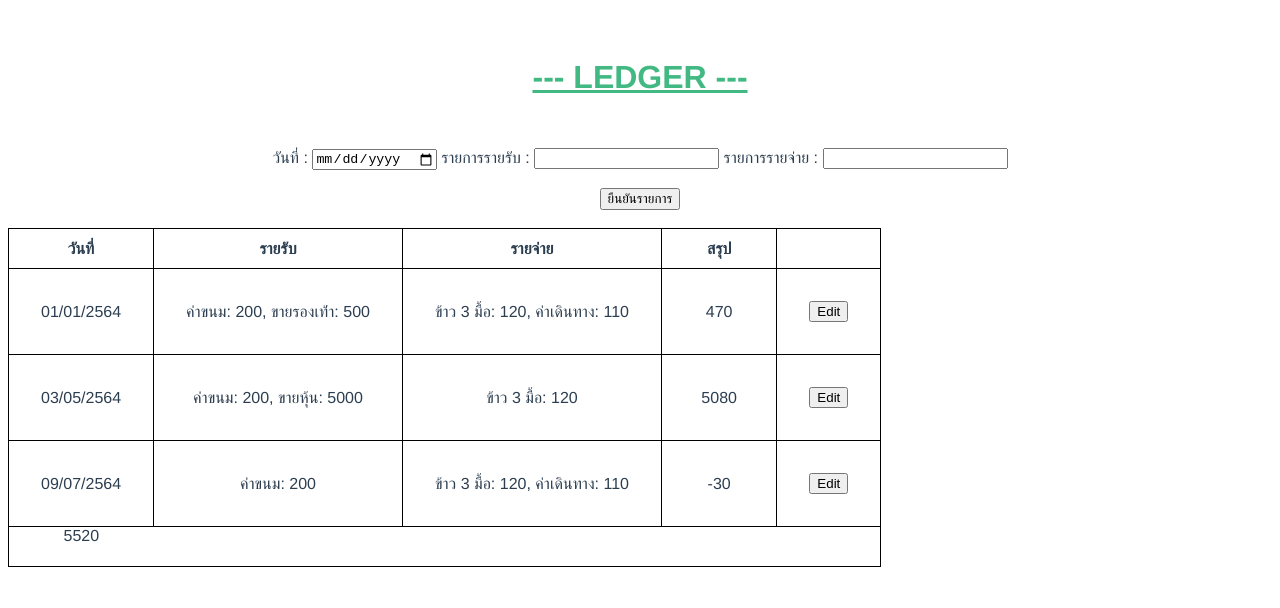
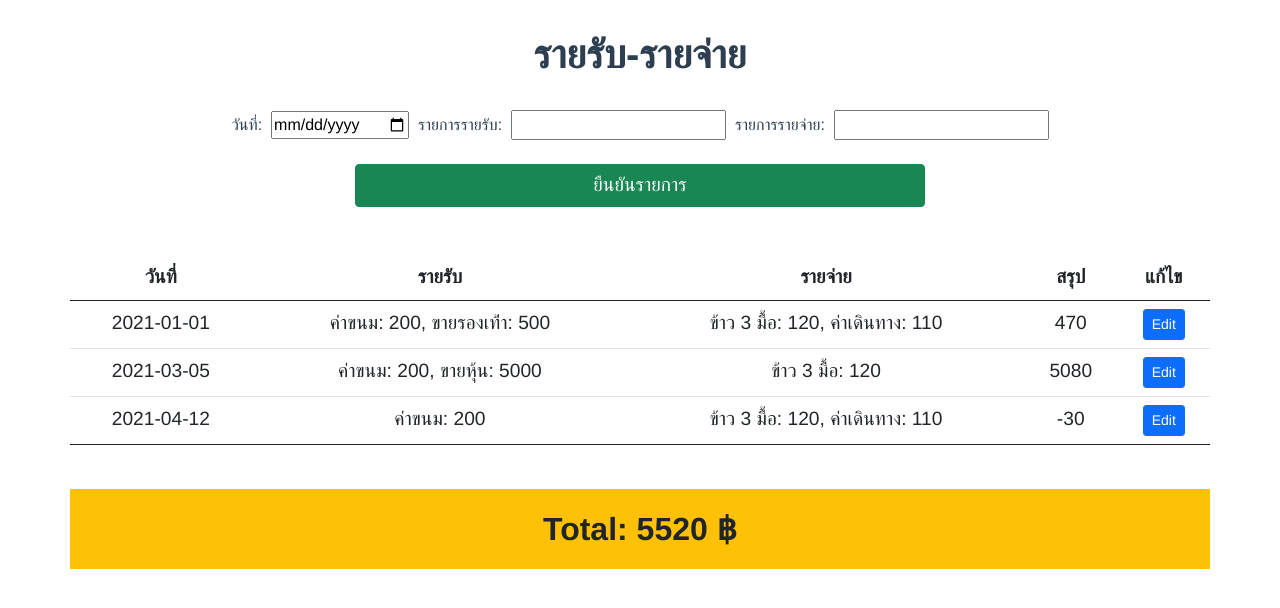
Before and after one commit to youyyk/webtechVue01, a Vue app: page / in a window 1280 px wide. Shown: the top 608 px of the page. Built offline with nearby package versions, Linux system fonts and the light colour scheme.

Commit message:
Add Bootstrap

```diff
--- a/public/index.html
+++ b/public/index.html
@@ -6,6 +6,11 @@
     <meta name="viewport" content="width=device-width,initial-scale=1.0">
     <link rel="icon" href="<%= BASE_URL %>favicon.ico">
     <title><%= htmlWebpackPlugin.options.title %></title>
+    <!-- Bootstrap -->
+    <link href="https://cdn.jsdelivr.net/npm/bootstrap@5.0.2/dist/css/bootstrap.min.css" rel="stylesheet" integrity="sha384-EVSTQN3/azprG1Anm3QDgpJLIm9Nao0Yz1ztcQTwFspd3yD65VohhpuuCOmLASjC" crossorigin="anonymous">
+    <script src="https://cdn.jsdelivr.net/npm/bootstrap@5.0.2/dist/js/bootstrap.bundle.min.js" integrity="sha384-MrcW6ZMFYlzcLA8Nl+NtUVF0sA7MsXsP1UyJoMp4YLEuNSfAP+JcXn/tWtIaxVXM" crossorigin="anonymous"></script>
+    <script src="https://cdn.jsdelivr.net/npm/@popperjs/core@2.9.2/dist/umd/popper.min.js" integrity="sha384-IQsoLXl5PILFhosVNubq5LC7Qb9DXgDA9i+tQ8Zj3iwWAwPtgFTxbJ8NT4GN1R8p" crossorigin="anonymous"></script>
+<script src="https://cdn.jsdelivr.net/npm/bootstrap@5.0.2/dist/js/bootstrap.min.js" integrity="sha384-cVKIPhGWiC2Al4u+LWgxfKTRIcfu0JTxR+EQDz/bgldoEyl4H0zUF0QKbrJ0EcQF" crossorigin="anonymous"></script>
   </head>
   <body>
     <noscript>
--- a/src/App.vue
+++ b/src/App.vue
@@ -1,9 +1,10 @@
 <template>
   <div id="app">
-    <div id="nav">
-      <router-link to="/"> <h1>--- LEDGER ---</h1></router-link>
+    <div class="container" id="nav">
+      <h1><b>รายรับ-รายจ่าย</b></h1>
+      <br>
+      <router-view></router-view>
     </div>
-    <router-view/>
   </div>
 </template>
 
@@ -17,7 +18,7 @@
 }
 
 #nav {
-  padding: 30px;
+  padding: 30px 0px;
 
   a {
     font-weight: bold;
@@ -27,5 +28,6 @@
       color: #42b983;
     }
   }
+
 }
 </style>
--- a/src/components/LedgerCreate.vue
+++ b/src/components/LedgerCreate.vue
@@ -1,18 +1,20 @@
 <template>
   <div>
       <div>
-         <label for="atDate">วันที่ : </label>
-         <input type="date" v-model="form.atDate">
+         <label for="atDate">วันที่:</label>&nbsp;
+         <input type="date" v-model="form.atDate">&nbsp;
 
-         <label for="incomeList"> รายการรายรับ : </label>
-         <input type="text" v-model="form.incomeList">
+         <label for="incomeList"> รายการรายรับ:</label>&nbsp;
+         <input type="text" v-model="form.incomeList">&nbsp;
 
-         <label for="expendList"> รายการรายจ่าย : </label>
+         <label for="expendList"> รายการรายจ่าย:</label>&nbsp;
          <input type="text" v-model="form.expendList">
       </div>
       <br>
-      <div>
-          <button @click="addLedger"> ยืนยันรายการ </button>
+      <div class="d-grid gap-2 col-6 mx-auto">
+          <button @click="addLedger" class="btn btn-success" id="btnConfirmฺ">
+              ยืนยันรายการ
+          </button>
       </div>
   </div>
 </template>
@@ -73,6 +75,8 @@ export default {
 }
 </script>
 
-<style>
-
+<style scoped lang="scss">
+#btnConfirmฺ{
+    font-size: 1.2em;
+}
 </style>
--- a/src/components/LedgerTable.vue
+++ b/src/components/LedgerTable.vue
@@ -1,12 +1,14 @@
 <template>
-  <div>
-    <table>
+  <div class="tableLedger">
+    <br>
+    <table class="table table-hover">
         <thead>
             <tr>
                 <th>วันที่</th>
                 <th>รายรับ</th>
                 <th>รายจ่าย</th>
                 <th>สรุป</th>
+                <th>แก้ไข</th>
             </tr>
         </thead>
 
@@ -17,7 +19,7 @@
                     <input type="date" v-model="form.atDate">
                 </td>
 
-                <td v-if="index!==editIndex">{{led.incomeList}}</td>
+                <td class="text-break" v-if="index!==editIndex">{{led.incomeList}}</td>
                 <td v-if="index===editIndex">
                     <input type="text" v-model="form.incomeList">
                 </td>
@@ -30,23 +32,25 @@
                 <td>{{led.totalDay}}</td>
 
                 <td v-if="index!==editIndex">
-                    <button @click="openForm(index, led)">Edit</button>
+                    <button @click="openForm(index, led)" class="btn btn-primary btn-sm">Edit</button>
                 </td>
 
                 <td v-if="index===editIndex">
-                    <button @click="editLedger">Confirm</button>
-                    <button @click="closeForm">Cancel</button>
+                    <button @click="editLedger" class="btn btn-primary btn-sm">Confirm</button>&nbsp;
+                    <button @click="closeForm" class="btn btn-primary btn-sm">Cancel</button>
                 </td>
             </tr>
         </tbody>
-        <tr v-if="calTotalAll(this.ledgers.length)">
-                {{this.totalAll}}
-        </tr>
-        <tr v-else>
-                {{this.totalAll}}
-        </tr>
-
+        <br>
     </table>
+    <div class="p-3 mb-2 bg-warning text-dark" id="divTotal">
+        <div v-if="calTotalAll(this.ledgers.length)">
+                <b>Total: {{this.totalAll}} ฿</b>
+        </div>
+        <div v-else>
+                <b>Total: {{this.totalAll}} ฿</b>
+        </div>
+    </div>
   </div>
 </template>
 
@@ -141,18 +145,25 @@ export default {
 </script>
 
 <style scoped lang="scss">
-table,th,td{
-    border: 1px solid black;
-    border-collapse: collapse;
+table{
+    font-size: 1.2em;
+    width: 100%;
 }
-th{
-    padding: 0px 45px 0px 45px;
+#divTotal{
+    font-size: 2em;
 }
-tr{
-    height: 40px;
-}
-td{
-    padding: 2em;
-}
+// table,th,td{
+//     border: 1px solid black;
+//     border-collapse: collapse;
+// }
+// th{
+//     padding: 0px 45px 0px 45px;
+// }
+// tr{
+//     height: 40px;
+// }
+// td{
+//     padding: 2em;
+// }
 
 </style>
--- a/src/store/LedgerInfo.js
+++ b/src/store/LedgerInfo.js
@@ -26,19 +26,19 @@ export default new Vuex.Store({
       fetchLedgers({commit}){
         let res = [
                 {
-                    atDate: "01/01/2564",
+                    atDate: "2021-01-01",
                     incomeList: "ค่าขนม: 200, ขายรองเท้่า: 500",
                     expendList: "ข้าว 3 มื้อ: 120, ค่าเดินทาง: 110",
                     totalDay: 200+500-(120+110)
                 },
                 {
-                    atDate: "03/05/2564",
+                    atDate: "2021-03-05",
                     incomeList: "ค่าขนม: 200, ขายหุ้น: 5000",
                     expendList: "ข้าว 3 มื้อ: 120",
                     totalDay: 200+5000-120
                 },
                 {
-                    atDate: "09/07/2564",
+                    atDate: "2021-04-12",
                     incomeList: "ค่าขนม: 200",
                     expendList: "ข้าว 3 มื้อ: 120, ค่าเดินทาง: 110",
                     totalDay: 200-(120+110)
```
